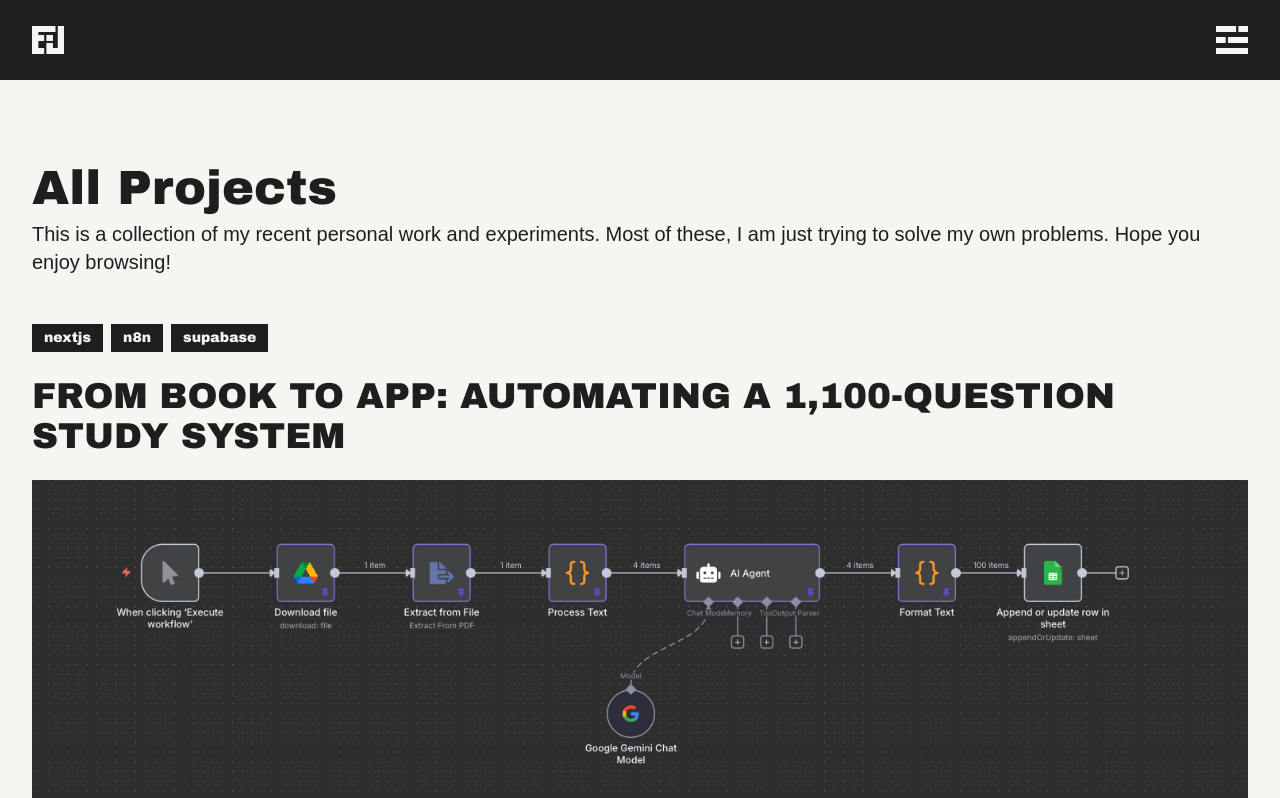
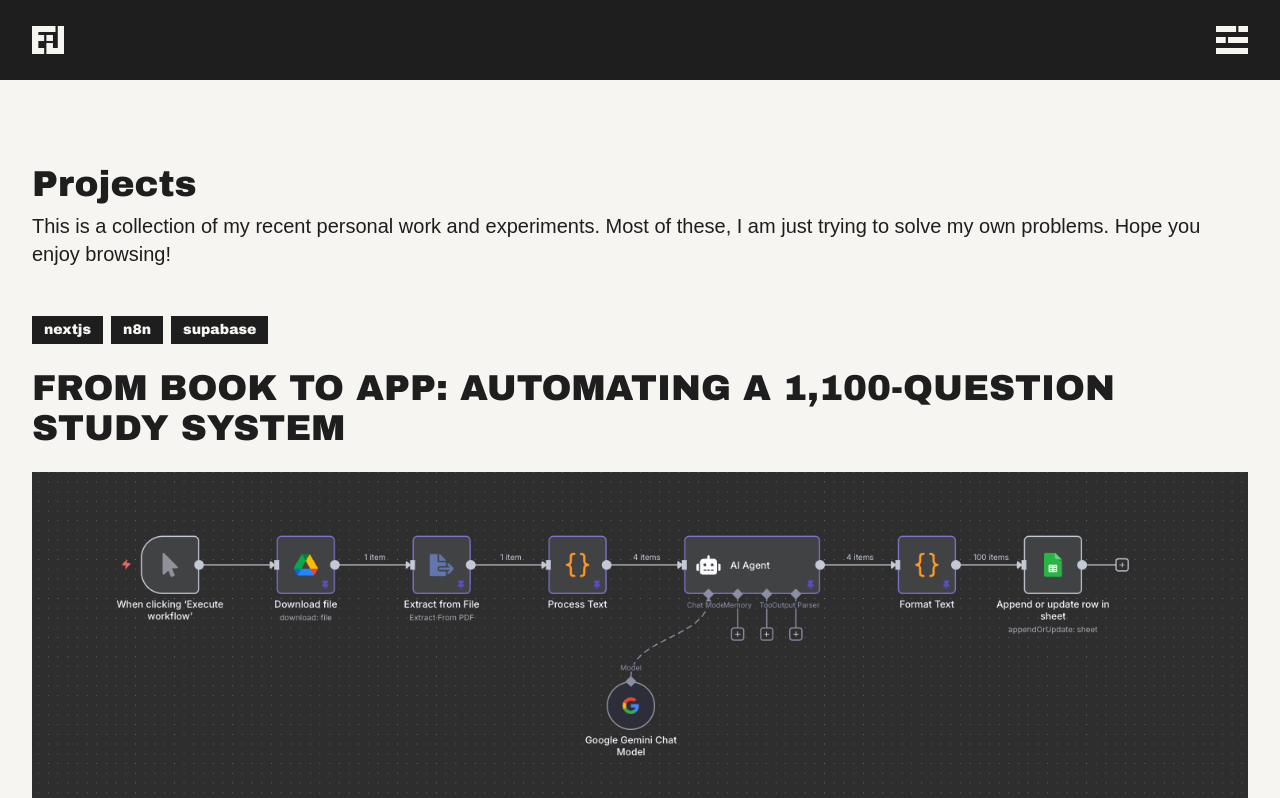
Before and after one commit to erwinjamescodes/portfolio-2025, a Next.js app: page /projects in a window 1280 px wide. Shown: the top 798 px of the page. Built offline with nearby package versions, Linux system fonts and the light colour scheme.

Commit message:
projects text

```diff
--- a/app/projects/page.tsx
+++ b/app/projects/page.tsx
@@ -7,8 +7,8 @@
     <div className="px-8 pt-[50px] md:pt-[100px]">
       <div className="max-w-7xl mx-auto">
         <div className="mb-12 mt-16">
-          <h1 className="text-primary text-4xl md:text-5xl font-archivo-black mb-2">
-            All Projects
+          <h1 className="text-primary text-2xl md:text-4xl font-archivo-black mb-2">
+            Projects
           </h1>
           <p className="text-xl text-primary">
             This is a collection of my recent personal work and experiments.
```
